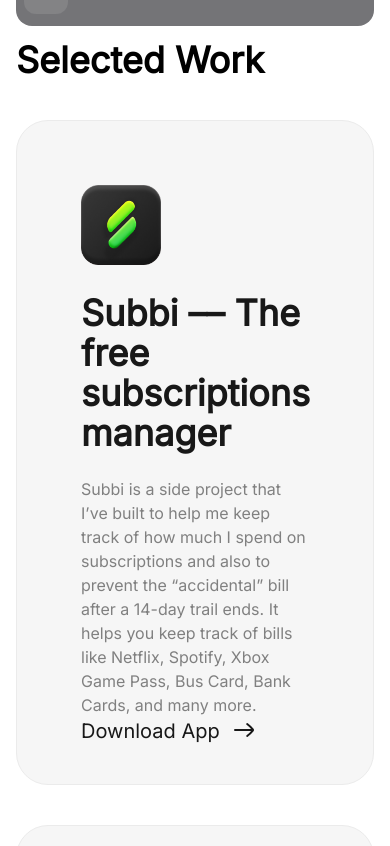
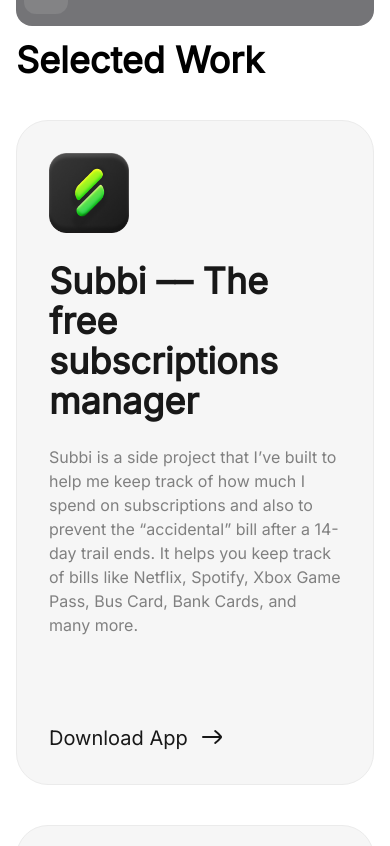
Before and after one commit to Celestial00/clone, a React (Vite) app: page / in a window 390 px wide. Shown: the part 802-1648 px from the top of the page. Built offline with nearby package versions, Linux system fonts and the light colour scheme.

Commit message:
minor vercal change;

```diff
--- a/src/Components/HeroSection.jsx
+++ b/src/Components/HeroSection.jsx
@@ -9,7 +9,7 @@
         <h1 className="text-5xl font-bold  text-[var(--secondary)] lg:hidden">
           Hi 👋
         </h1>
-        <h1 className=" text-5xl my-4 lg:my-0 lg:text-8xl  font-bold  text-[var(--secondary)]">
+        <h1 className=" text-5xl my-4 lg:my-0 lg:text-8xl   font-bold  text-[var(--secondary)]">
           I’m{" "}
           <span className="dark:text-white text-[#181818]"> Eihab Khan</span>
         </h1>
--- a/src/Components/WorkCard.jsx
+++ b/src/Components/WorkCard.jsx
@@ -1,7 +1,7 @@
 export default function WorkCard({ title, desc, img, logo, type }) {
   return (
     <div className="    flex border justify-between border-[#EBEBEB] dark:border-[#383737] mt-10 bg-[#F6F6F6] dark:bg-[#181818] w-full h-[665px] rounded-4xl">
-      <div className=" p-16  flex  flex-col justify-between">
+      <div className=" lg:p-16 md:p-10 p-8   flex  flex-col justify-between">
         <div className=" flex flex-col gap-3">
           <img src={logo} alt="Logo" className="w-20 h-20 mb-4" />
 
--- a/src/Pages/ContactPage.jsx
+++ b/src/Pages/ContactPage.jsx
@@ -1,4 +1,4 @@
-import { useState } from "react";
+
 
 export default function ContactPage() {
   return (
--- a/src/Pages/WorkPage.jsx
+++ /dev/null
@@ -1,3 +0,0 @@
-export default function WorkPage() {
-  return <div>WorkPage</div>;
-}
```
